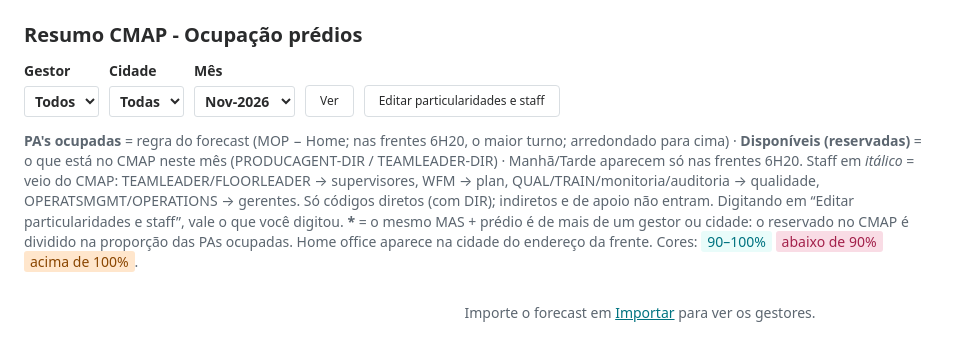
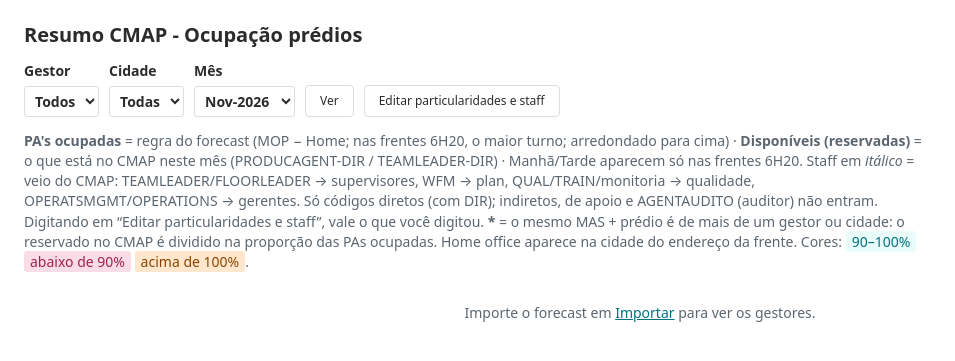
Before and after one commit to ankreusch12-spec/CMAP, a Flask app: page /gestores in a window 1280 px wide. Shown: the part 55-416 px from the top of the page, without its empty margins (0-955 px from the left). Run offline with Flask 3, Linux system fonts and the light colour scheme; data comes from the database, SQL or seed files in the repository; data that the repository does not hold is empty.

Commit message:
AGENTAUDITO-DIR (auditor) fora da conta de staff; agente é só PRODUCAGENT-DIR
- Auditor não é usado na operação: não entra como staff de qualidade
- Ex.: Smiles em Barueri, lançado como AGENTAUDITO no CMAP, aparece na Reserva pedindo
  PRODUCAGENT-DIR pelo forecast
- README e legenda de Gestores atualizados

Co-Authored-By: Claude Opus 5.5 <noreply@anthropic.com>
Claude-Session: https://claude.ai/code/session_01Y9yaAA89S1zvP8h2GtBEpu

```diff
--- a/gestores.py
+++ b/gestores.py
@@ -37,7 +37,7 @@ CATEGORIAS_STAFF = [
 # Só entram códigos DIRETOS (com "DIR" no código, sem "INDIR"): pedido da Anna,
 # "no máximo o direto". Ex.: ADMINFACILITIES, HRGENERALIST, OPERATION-INDIR ficam de fora.
 PALAVRAS_STAFF = [
-    ("qualidade", ("QUAL", "TRAIN", "TRAN", "AUDIT", "EVALU")),   # qualidade, treinamento, monitoria
+    ("qualidade", ("QUAL", "TRAIN", "TRAN", "EVALU")),            # qualidade, treinamento, monitoria
     ("plan_wfm", ("WFM", "PLAN", "REPORT")),                       # planejamento / WFM / MIS
     ("gerentes", ("MGMT", "MANAGER", "DIRECTOR", "DIROPER", "OPERATIONS-", "GERENT")),
     ("supervisores", ("LEAD", "SUPERV", "COORD")),                 # team/floor leader
@@ -48,6 +48,8 @@ def categoria_staff(dept_code: str) -> str | None:
     """'TEAMLEADER-DIR' -> 'supervisores'; agente, indireto ou não-direto -> None."""
     d = str(dept_code or "").upper()
     if d == forecast.DEPT_AGENTE or "INDIR" in d or "DIR" not in d:
+        return None
+    if "AUDIT" in d:                      # AGENTAUDITO-DIR (auditor): não é usado na operação
         return None
     for categoria, palavras in PALAVRAS_STAFF:
         if any(p in d for p in palavras):
--- a/templates/gestores.html
+++ b/templates/gestores.html
@@ -40,8 +40,8 @@
   <b>Disponíveis (reservadas)</b> = o que está no CMAP neste mês (PRODUCAGENT-DIR / TEAMLEADER-DIR) ·
   Manhã/Tarde aparecem só nas frentes 6H20.
   Staff em <i class="do-cmap">itálico</i> = veio do CMAP: TEAMLEADER/FLOORLEADER → supervisores,
-  WFM → plan, QUAL/TRAIN/monitoria/auditoria → qualidade, OPERATSMGMT/OPERATIONS → gerentes.
-  Só códigos diretos (com DIR); indiretos e de apoio não entram. Digitando em
+  WFM → plan, QUAL/TRAIN/monitoria → qualidade, OPERATSMGMT/OPERATIONS → gerentes.
+  Só códigos diretos (com DIR); indiretos, de apoio e AGENTAUDITO (auditor) não entram. Digitando em
   “Editar particularidades e staff”, vale o que você digitou.
   <b>*</b> = o mesmo MAS + prédio é de mais de um gestor ou cidade: o reservado no CMAP é dividido
   na proporção das PAs ocupadas. Home office aparece na cidade do endereço da frente.
```
Also changed, not shown: tests/test_forecast.py (+1 -1 lines), README.md.
